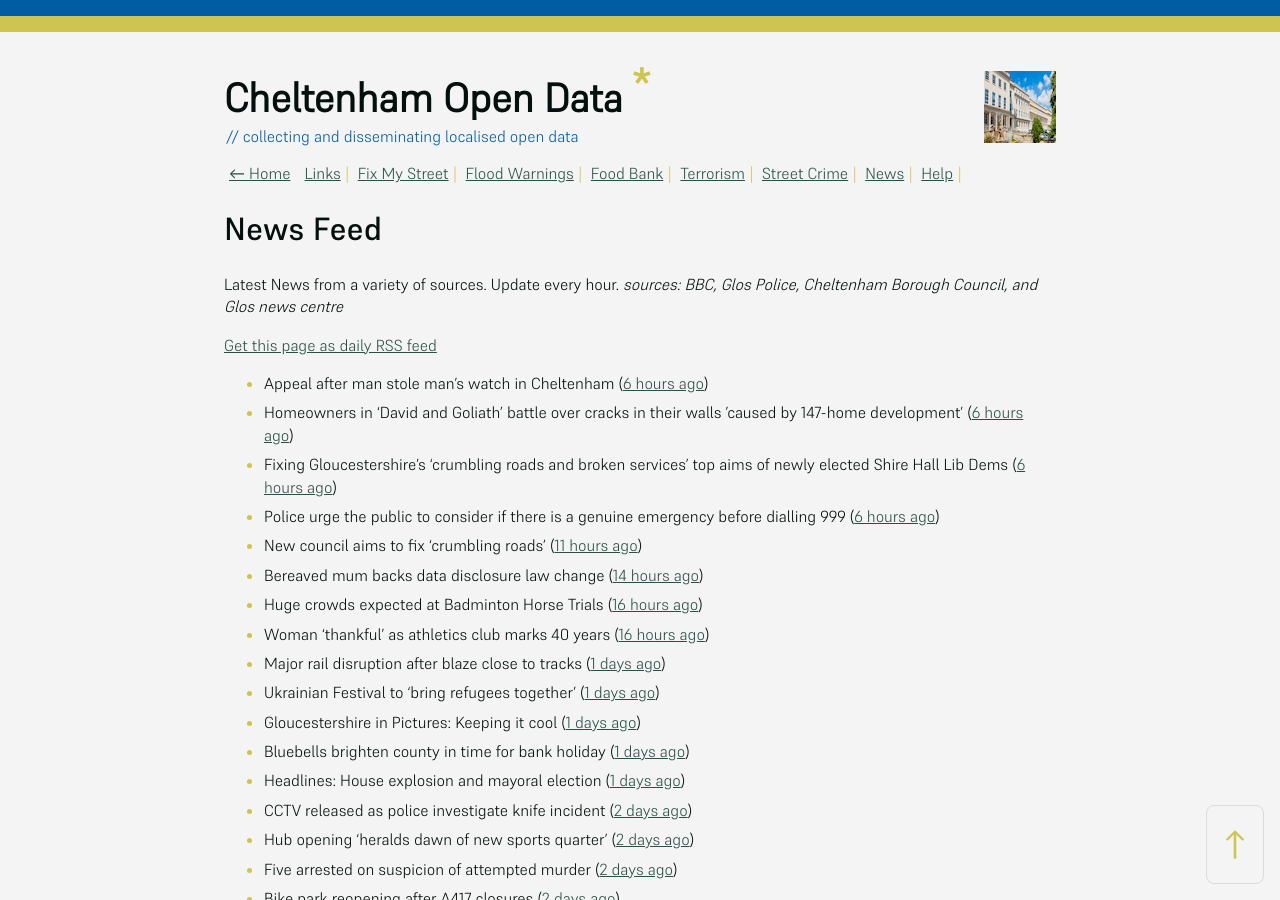
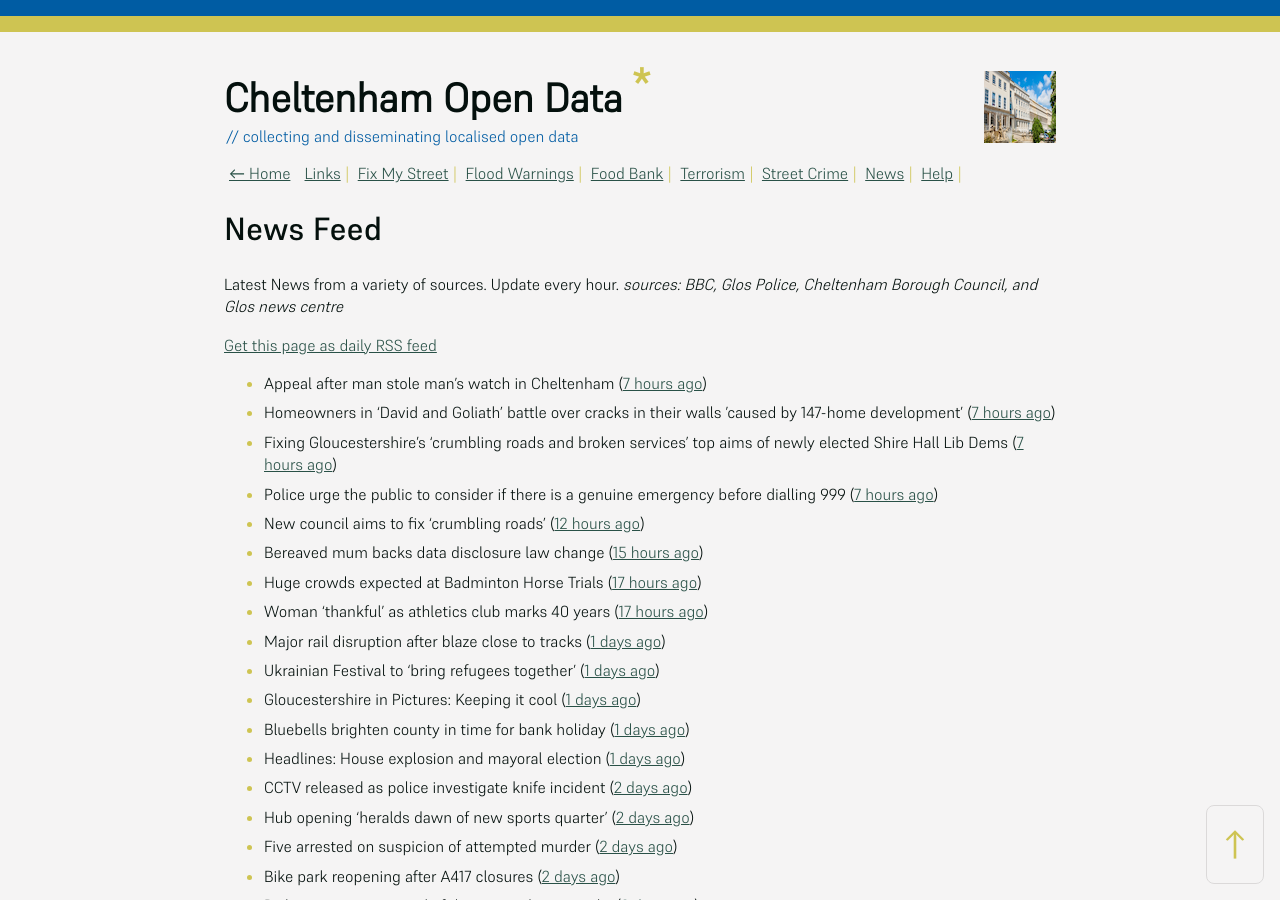
Before and after one commit to mat-0/cheltenham-open-data, a Jekyll site: the page built from _pages/news.md, in a window 1280 px wide and 900 px high. Built offline with Jekyll 4.4.1, drawn with Linux system fonts in a browser that asks for light colours.

Commit message:
Updated 2025-05-05 23:57:56

```diff
--- a/_pages/news.md
+++ b/_pages/news.md
@@ -12,14 +12,14 @@ _sources: BBC, Glos Police, Cheltenham Borough Council, and Glos news centre_
 [Get this page as daily RSS feed](/daily.rss)
 
 <!-- news_marker starts -->
-- Appeal after man stole man’s watch in Cheltenham ([6 hours ago](https://gloucesternewscentre.co.uk/appeal-after-man-stole-mans-watch-in-cheltenham/))
-- Homeowners in ‘David and Goliath’ battle over cracks in their walls ’caused by 147-home development’ ([6 hours ago](https://gloucesternewscentre.co.uk/homeowners-in-david-and-goliath-battle-over-cracks-in-their-walls-caused-by-147-home-development/))
-- Fixing Gloucestershire’s ‘crumbling roads and broken services’ top aims of newly elected Shire Hall Lib Dems ([6 hours ago](https://gloucesternewscentre.co.uk/fixing-gloucestershires-crumbling-roads-and-broken-services-top-aims-of-newly-elected-shire-hall-lib-dems/))
-- Police urge the public to consider if there is a genuine emergency before dialling 999 ([6 hours ago](https://gloucesternewscentre.co.uk/police-urge-the-public-to-consider-if-there-is-a-genuine-emergency-before-dialling-999/))
-- New council aims to fix 'crumbling roads' ([11 hours ago](https://www.bbc.com/news/articles/cm2e510knnlo))
-- Bereaved mum backs data disclosure law change ([14 hours ago](https://www.bbc.com/news/articles/cql6q2nlzvno))
-- Huge crowds expected at Badminton Horse Trials ([16 hours ago](https://www.bbc.com/news/articles/c93g4dz38jgo))
-- Woman 'thankful' as athletics club marks 40 years ([16 hours ago](https://www.bbc.com/news/articles/cn80nv4mr79o))
+- Appeal after man stole man’s watch in Cheltenham ([7 hours ago](https://gloucesternewscentre.co.uk/appeal-after-man-stole-mans-watch-in-cheltenham/))
+- Homeowners in ‘David and Goliath’ battle over cracks in their walls ’caused by 147-home development’ ([7 hours ago](https://gloucesternewscentre.co.uk/homeowners-in-david-and-goliath-battle-over-cracks-in-their-walls-caused-by-147-home-development/))
+- Fixing Gloucestershire’s ‘crumbling roads and broken services’ top aims of newly elected Shire Hall Lib Dems ([7 hours ago](https://gloucesternewscentre.co.uk/fixing-gloucestershires-crumbling-roads-and-broken-services-top-aims-of-newly-elected-shire-hall-lib-dems/))
+- Police urge the public to consider if there is a genuine emergency before dialling 999 ([7 hours ago](https://gloucesternewscentre.co.uk/police-urge-the-public-to-consider-if-there-is-a-genuine-emergency-before-dialling-999/))
+- New council aims to fix 'crumbling roads' ([12 hours ago](https://www.bbc.com/news/articles/cm2e510knnlo))
+- Bereaved mum backs data disclosure law change ([15 hours ago](https://www.bbc.com/news/articles/cql6q2nlzvno))
+- Huge crowds expected at Badminton Horse Trials ([17 hours ago](https://www.bbc.com/news/articles/c93g4dz38jgo))
+- Woman 'thankful' as athletics club marks 40 years ([17 hours ago](https://www.bbc.com/news/articles/cn80nv4mr79o))
 - Major rail disruption after blaze close to tracks ([1 days ago](https://www.bbc.com/news/articles/cjew5q07n7go))
 - Ukrainian Festival to 'bring refugees together' ([1 days ago](https://www.bbc.com/news/articles/c4g2qzzvjq0o))
 - Gloucestershire in Pictures: Keeping it cool ([1 days ago](https://www.bbc.com/news/articles/ce8gedxkv0do))
```
Also changed, not shown: _data/flood.json (+5 -69 lines), index.md (+6 -6 lines).
